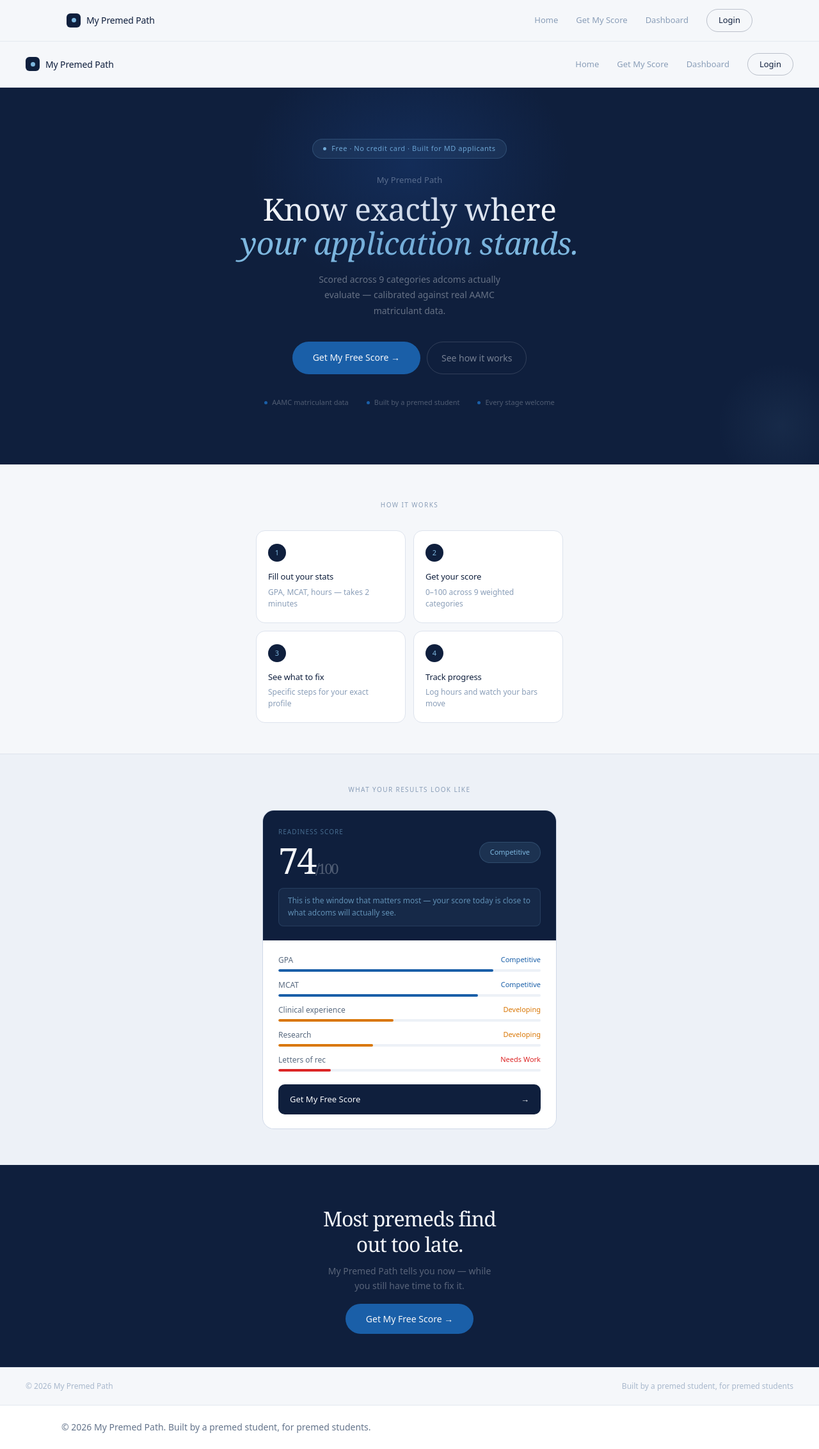
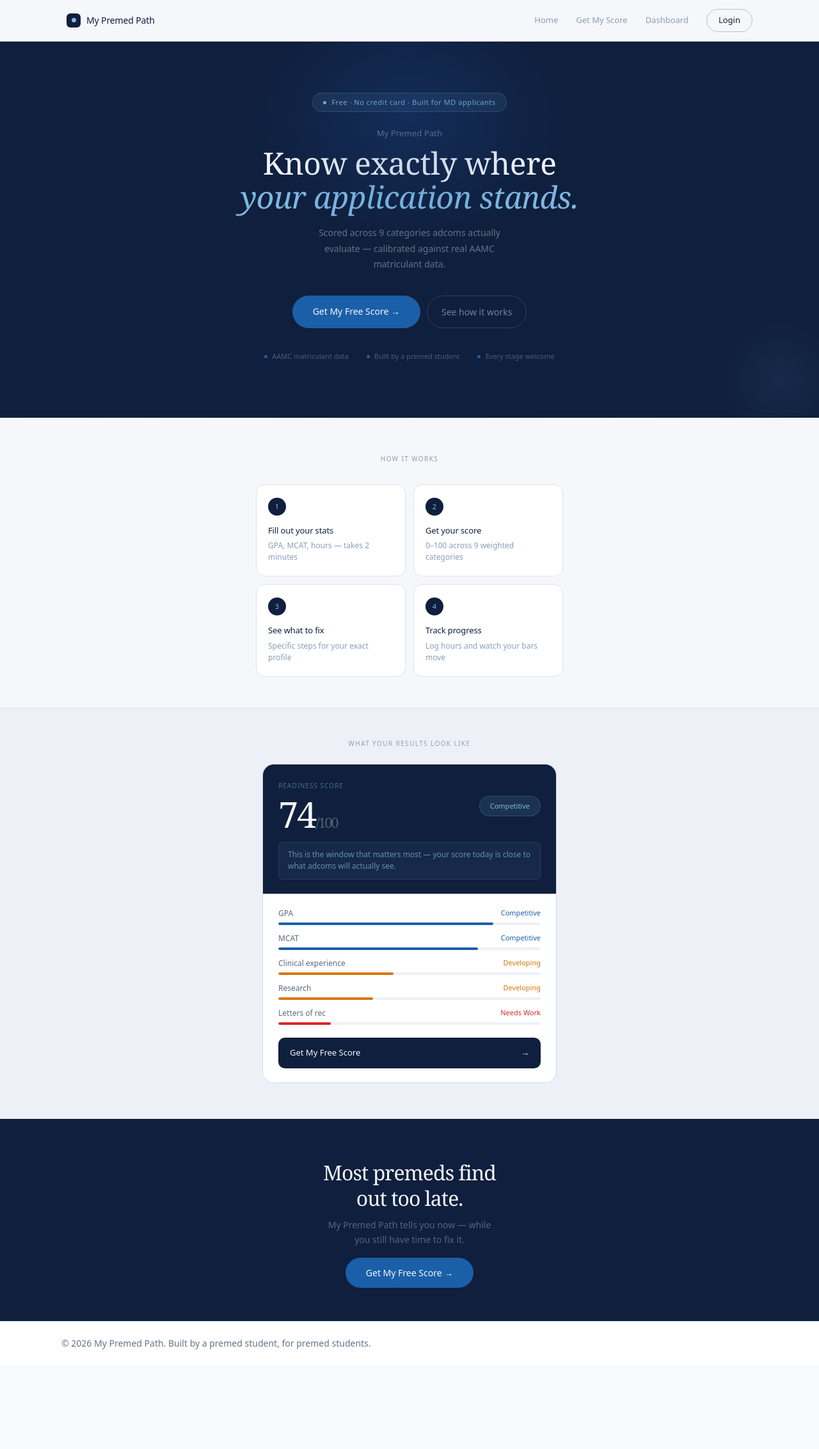
Before and after one commit to themix5651-hub/premed-project, a Next.js app: page / in a window 1280 px wide. Shown: the whole page at 64% size. After the commit the page ends 2134 px from the top, so only its background shows below. Built offline with nearby package versions, Linux system fonts and the light colour scheme; no server answers.

Commit message:
fix double nav on home page

```diff
--- a/app/page.tsx
+++ b/app/page.tsx
@@ -3,35 +3,6 @@
 export default function Home() {
   return (
     <main style={{ background: '#f5f7fa', minHeight: '100vh', fontFamily: 'system-ui, sans-serif' }}>
-
-      {/* NAV */}
-      <nav style={{
-        display: 'flex', justifyContent: 'space-between', alignItems: 'center',
-        padding: '18px 40px', background: '#f5f7fa',
-        borderBottom: '0.5px solid #e4e9f0', position: 'sticky', top: 0, zIndex: 50
-      }}>
-        <div style={{ display: 'flex', alignItems: 'center', gap: '9px' }}>
-          <div style={{
-            width: 22, height: 22, borderRadius: 6, background: '#0f1f3d',
-            display: 'flex', alignItems: 'center', justifyContent: 'center'
-          }}>
-            <div style={{ width: 7, height: 7, background: '#7eb8e0', borderRadius: '50%' }} />
-          </div>
-          <span style={{ color: '#0f1f3d', fontSize: 14, fontWeight: 500, letterSpacing: '-0.01em' }}>
-            My Premed Path
-          </span>
-        </div>
-        <div style={{ display: 'flex', gap: 28, alignItems: 'center' }}>
-          <Link href="/" style={{ color: '#8a9eb8', fontSize: 13, textDecoration: 'none' }}>Home</Link>
-          <Link href="/intake" style={{ color: '#8a9eb8', fontSize: 13, textDecoration: 'none' }}>Get My Score</Link>
-          <Link href="/dashboard" style={{ color: '#8a9eb8', fontSize: 13, textDecoration: 'none' }}>Dashboard</Link>
-          <Link href="/auth/login" style={{
-            color: '#0f1f3d', fontSize: 13, textDecoration: 'none',
-            border: '0.5px solid rgba(15,31,61,0.25)', padding: '7px 18px',
-            borderRadius: 9999, fontWeight: 500
-          }}>Login</Link>
-        </div>
-      </nav>
 
       {/* HERO */}
       <section style={{
@@ -230,16 +201,6 @@
         </Link>
       </section>
 
-      {/* FOOTER */}
-      <footer style={{
-        background: '#f5f7fa', padding: '20px 40px',
-        display: 'flex', justifyContent: 'space-between', alignItems: 'center',
-        borderTop: '0.5px solid #dde3ed'
-      }}>
-        <span style={{ fontSize: 12, color: '#a8b8cc' }}>© 2026 My Premed Path</span>
-        <span style={{ fontSize: 12, color: '#a8b8cc' }}>Built by a premed student, for premed students</span>
-      </footer>
-
     </main>
   )
 }
```
